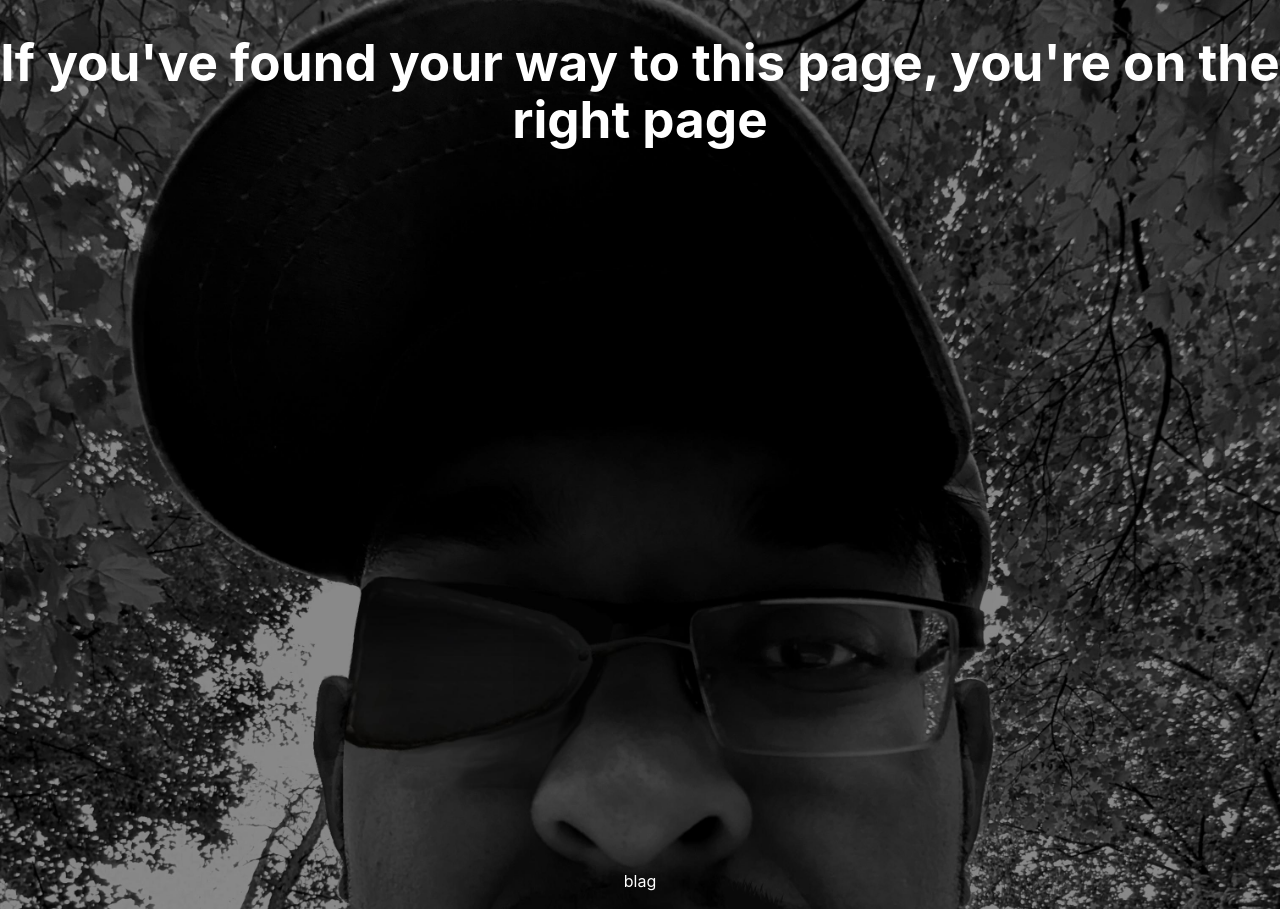
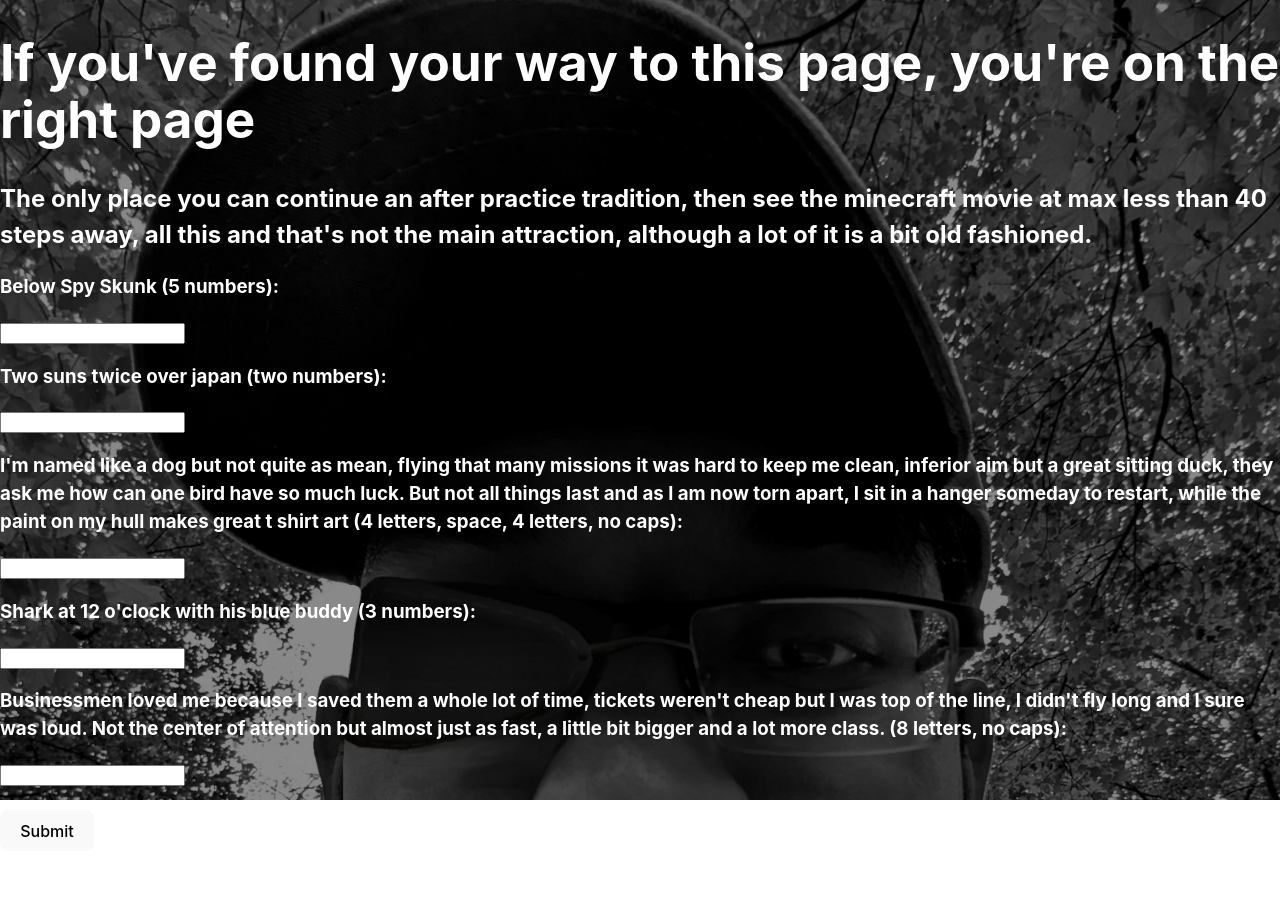
Before and after one commit to mburnayev/Labib-ARG, a React (Vite) app in the folder hosting/: page / in a window 1280 px wide. After the commit the page ends 851 px from the top, so only its background shows below. Built offline with nearby package versions, Linux system fonts and the light colour scheme.

Commit message:
questionnaire added

```diff
--- a/hosting/src/App.css
+++ b/hosting/src/App.css
@@ -3,9 +3,12 @@ body {
   background-size: cover;
   background-position: center;
   background-attachment: fixed;
-  text-align: center;
-  overflow: hidden;
+  text-align: left;
   margin: 0;
   padding: 0;
   color: white;
+  display: flex;
+  flex-direction: column;
+  justify-content: flex-start;
+  height: 100vh;
 }
--- a/hosting/src/App.jsx
+++ b/hosting/src/App.jsx
@@ -1,14 +1,44 @@
 // import { useState } from 'react'
 import './App.css'
+import { useState } from 'react'
 
 function App() {
+    const [q1, setQ1] = useState("")
+    const [q2, setQ2] = useState("")
+    const [q3, setQ3] = useState("")
+    const [q4, setQ4] = useState("")
+    const [q5, setQ5] = useState("")
+
+    const handleSubmit = () => {
+        if (q1 == 17972 && q2 == 82 && q3 == "flak bait" && q4 == 194 && q5 == "concorde"){
+            window.location.href = "https://www.youtube.com/watch?v=dQw4w9WgXcQ";
+        }
+        window.alert("No cigar, Big Boss")
+    };
 
     return (
         <div>
             <div>
-                <h1 style={{height: '100vh', width: '100vw' }} className=''>If you've found your way to this page, you're on the right page</h1>
+                <h1 className='text-center text-justify'>If you've found your way to this page, you're on the right page</h1>
+                <h2>The only place you can continue an after practice tradition, then see the minecraft movie at max less than 40 steps away, all this and that's not the main attraction, although a lot of it is a bit old fashioned.</h2>
+                <h3>Below Spy Skunk (5 numbers):</h3>
+                <input type="text" id="q1" value={q1} onChange={(e) => setQ1(e.target.value)} placeholder=" " />
+
+                <h3>Two suns twice over japan (two numbers):</h3>
+                <input type="text" id="q2" value={q2} onChange={(e) => setQ2(e.target.value)}placeholder=" " />
+
+                <h3>I'm named like a dog but not quite as mean, flying that many missions it was hard to keep me clean, inferior aim but a great sitting duck, they ask me how can one bird have so much luck. But not all things last and as l am now torn apart, I sit in a hanger someday to restart, while the paint on my hull makes great t shirt art (4 letters, space, 4 letters, no caps):</h3>
+                <input type="text" id="q3" value={q3} onChange={(e) => setQ3(e.target.value)} placeholder=" " />
+
+                <h3>Shark at 12 o'clock with his blue buddy (3 numbers):</h3>
+                <input type="text" id="q4" value={q4} onChange={(e) => setQ4(e.target.value)} placeholder=" " />
+
+                <h3>Businessmen loved me because I saved them a whole lot of time, tickets weren't cheap but I was top of the line, I didn't fly long and I sure was loud. Not the center of attention but almost just as fast, a little bit bigger and a lot more class. (8 letters, no caps):</h3>
+                <input type="text" id="q5" value={q5} onChange={(e) => setQ5(e.target.value)} placeholder=" " />
+                <br></br>
+                <br></br>
+                <button onClick={handleSubmit}>Submit</button>
             </div>
-            <p>blag</p>
         </div>
     )
 }
```
